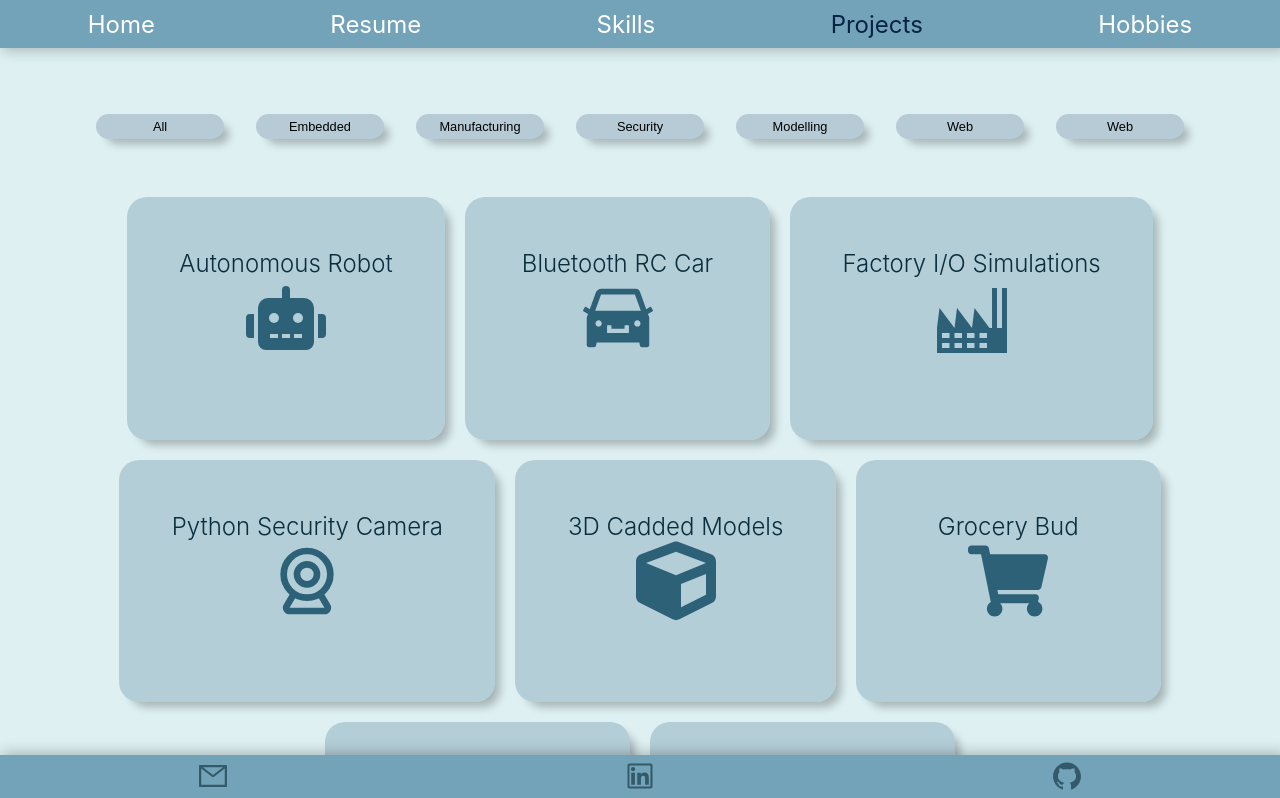
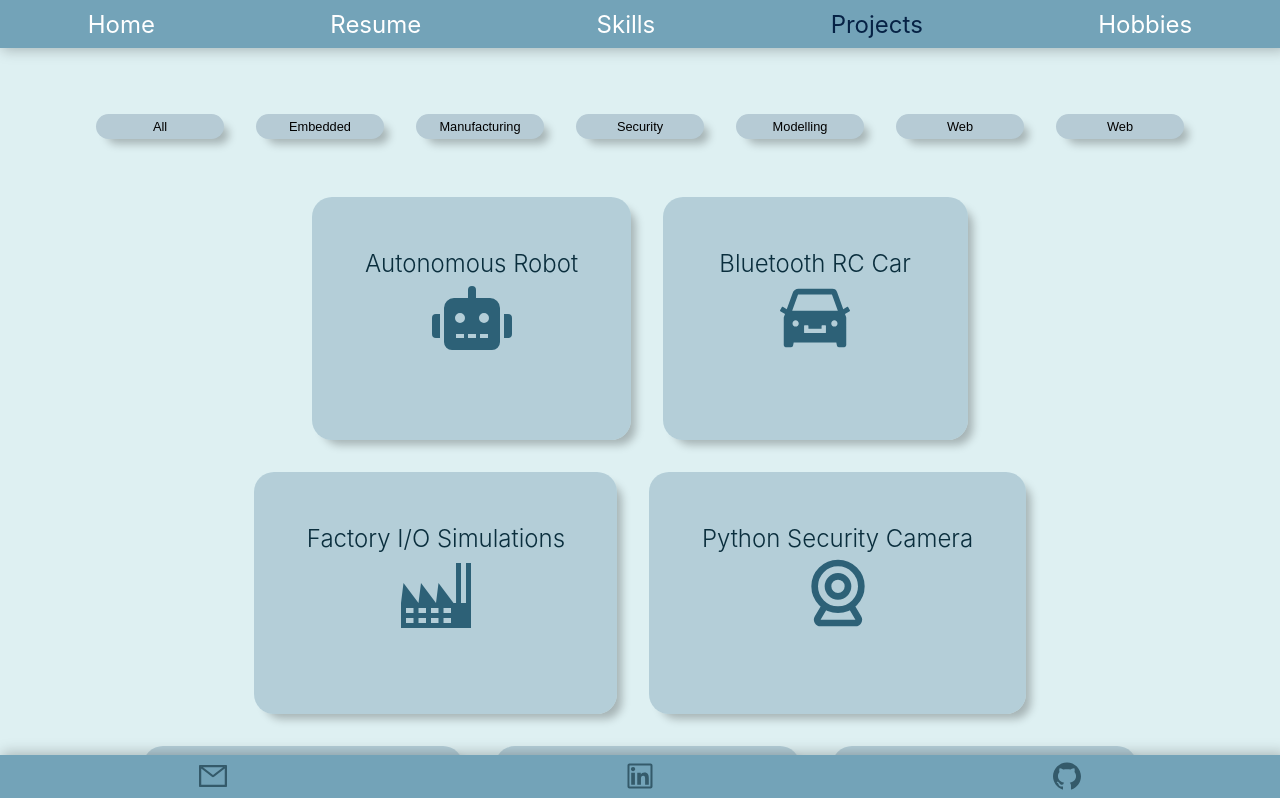
Before and after one commit to FatimaLDL1997/portfolio, a React (Create React App) app: page /projects in a window 1280 px wide. Shown: the top 798 px of the page. Built offline with nearby package versions, Linux system fonts and the light colour scheme.

Commit message:
gap section-centre

```diff
--- a/src/index.css
+++ b/src/index.css
@@ -581,7 +581,7 @@ a {
   z-index: 3;
   padding-left: 9vw;
   padding-right: 9vw;
-  gap: 20px 20px;
+  gap: 2rem 2rem;
 }
 .section-center-skills {
   display: flex;
```
